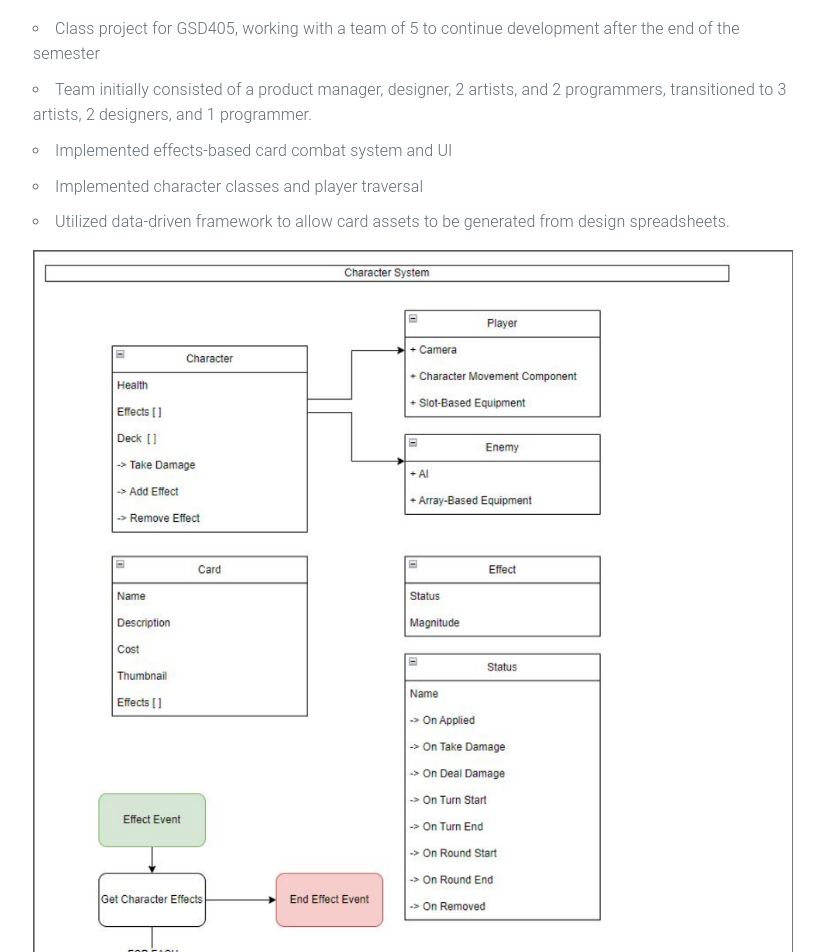
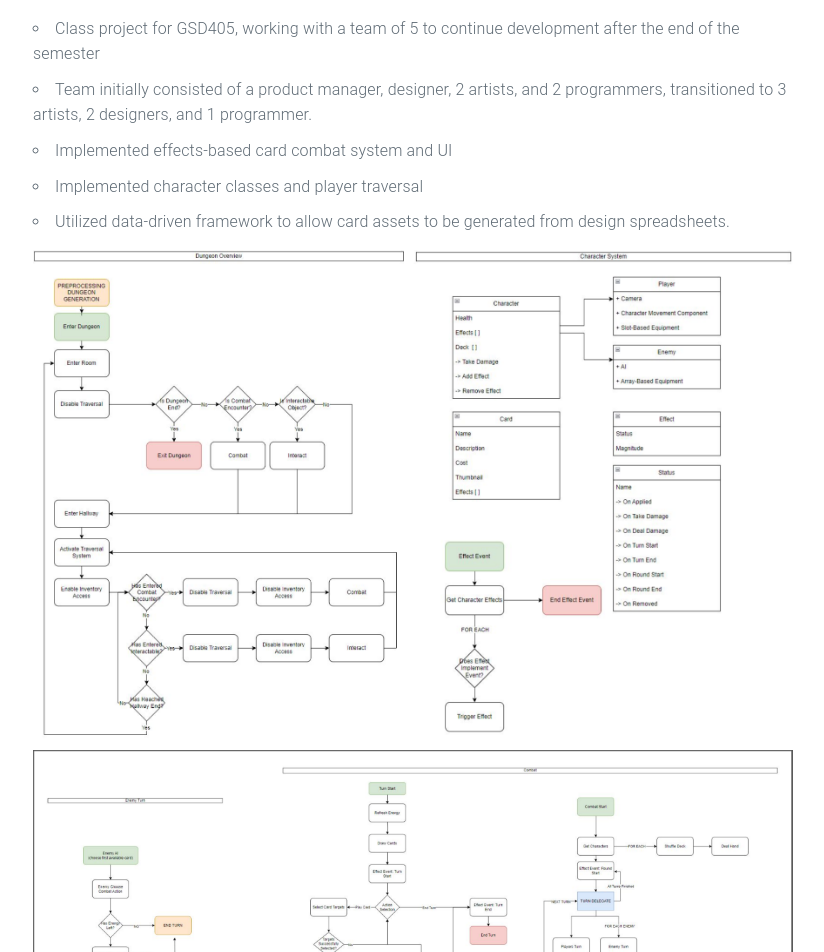
Before and after one commit to nickolas-simons/nickolas-simons.github.io, a Jekyll site: the page built from _posts/2024-01-01-CardGenie.md, in a window 1280 px wide. Shown: the part 539-1491 px from the top of the page, without its empty margins (227-1051 px from the left). Built offline with Jekyll 4.4.1, drawn with Linux system fonts in a browser that asks for light colours.

Commit message:
remove big image

```diff
--- a/_posts/2024-01-01-CardGenie.md
+++ b/_posts/2024-01-01-CardGenie.md
@@ -14,9 +14,8 @@
 * Implemented character classes and player traversal
 * Utilized data-driven framework to allow card assets to be generated from design spreadsheets.
 
-![Picture 2](/assets/405_CardSystemDesignLoop.png)
-![Picture 3](/assets/405_CardSystemDesignLoop2.png)
-![Picture 4](/assets/405_CardSystemDesignLoop3.png)
+![Picture 2](/assets/405_Loop.png)
+![Picture 3](/assets/405_CardSystemDesignLoop3.png)
 
 <video width="640" height="360" controls>
   <source src="/assets/405_Demo.mp4" type="video/mp4">
```
Also changed, not shown: assets/405_CardSystemDesignLoop.png (deleted), assets/405_CardSystemDesignLoop2.png (deleted), assets/405_Loop.png (added).
